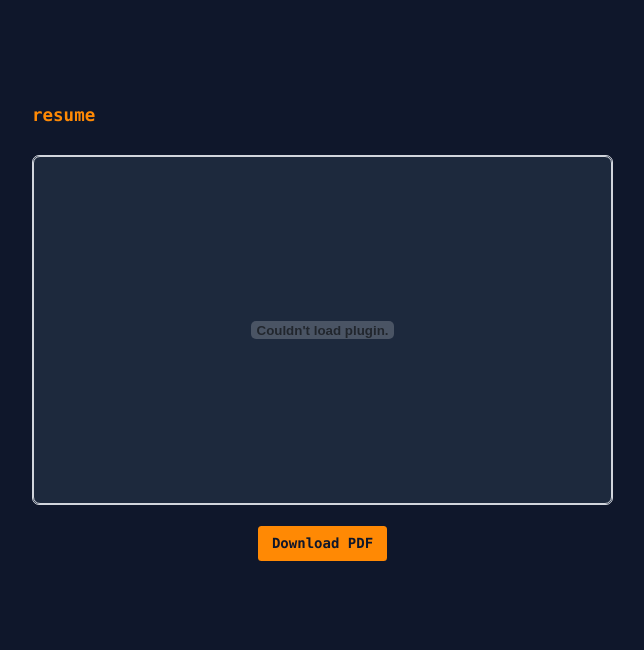
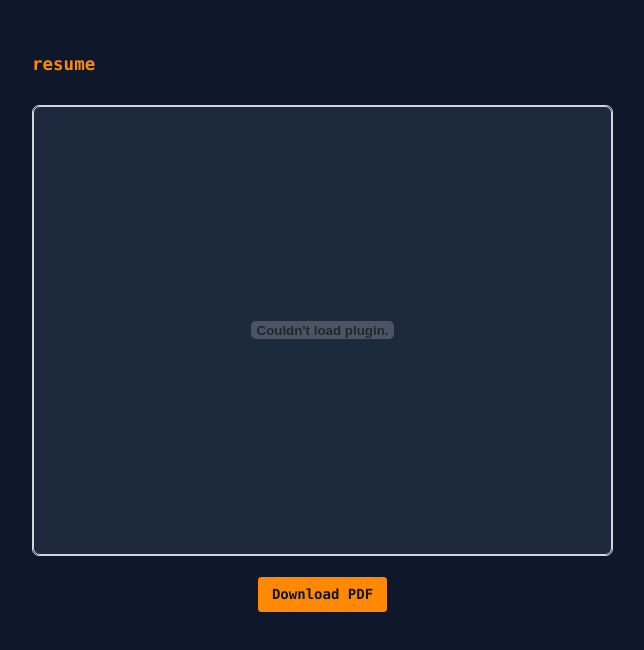
Before and after one commit to shghadge/shghadge.github.io, a React (Vite) app: page / in a window 1280 px wide. Shown: the part 3893-4543 px from the top of the page, without its empty margins (335-979 px from the left). Built offline with nearby package versions, Linux system fonts and the light colour scheme.

Commit message:
add resume flexbox

```diff
--- a/src/components/Resume.tsx
+++ b/src/components/Resume.tsx
@@ -1,11 +1,11 @@
 const Resume = () => {
   return (
     <section id="myresume" className="section min-h-screen max-h-screen lg:min-h-[calc(100vh-5rem)] flex items-center justify-center ml-0 lg:ml-10 px-4 font-mono text-base lg:scroll-mt-24 snap-start">
-      <div className="w-full max-w-3xl font-medium flex flex-col items-center" >
-        <h2 className="text-xl font-bold w-full text-left mb-8 text-orange-400 lowercase">resume</h2>
-        <div className="w-full flex justify-center">
+      <div className="w-full max-w-3xl h-[70vh] font-medium flex flex-col items-center justify-around" >
+        <h2 className="text-xl font-bold w-full flex  text-left mb-8 text-orange-400 lowercase">resume</h2>
+        <div className="w-full h-full flex justify-center">
           {/* Desktop PDF embed */}
-          <div className="hidden md:flex w-full min-h-100 border rounded-lg bg-slate-800  items-center justify-center">
+          <div className="hidden md:flex w-full  border rounded-lg bg-slate-800  items-center justify-center">
             <embed
               src="/ShubhamGhadgeResume.pdf#toolbar=0&navpanes=0&statusbar=0&sidebar=0"
               title="Resume PDF"
@@ -22,7 +22,7 @@ const Resume = () => {
         <a
           href="/ShubhamGhadgeResume.pdf"
           download
-          className="mt-6 px-4 py-2 bg-orange-400 text-slate-900 rounded font-semibold hover:bg-orange-500 transition"
+          className="mt-6 px-4 flex py-2 bg-orange-400 text-slate-900 rounded font-semibold hover:bg-orange-500 transition"
         >
           Download PDF
         </a>
```
